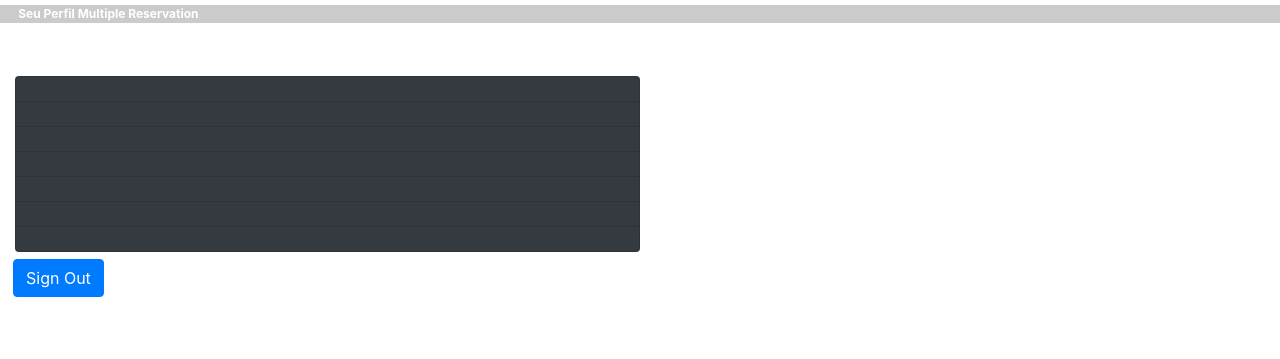
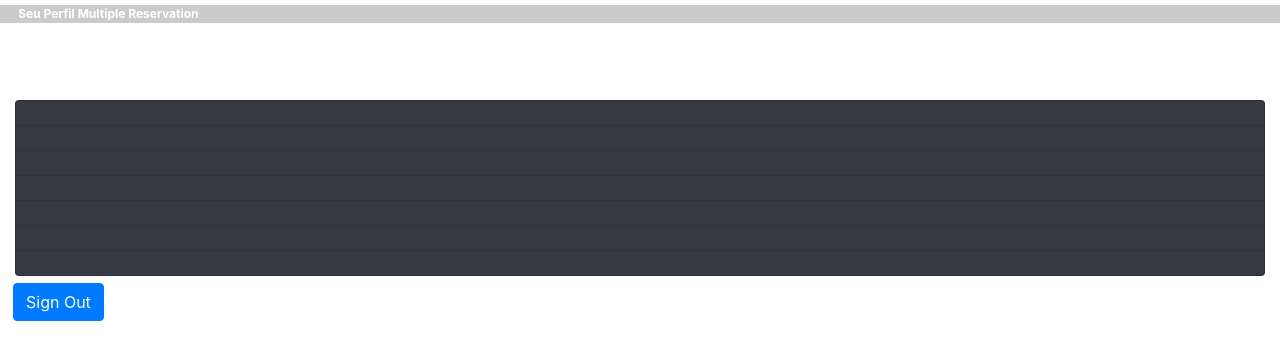
Before and after one commit to gleilsonalves/multiple-reservation-project, a plain HTML site: page html/showTur.html in a window 1280 px wide. Shown: the part 75-434 px from the top of the page. Drawn offline with nearby package versions, Linux system fonts and the light colour scheme; no server answers.

Commit message:
Fourth Commit

```diff
--- a/html/showTur.html
+++ b/html/showTur.html
@@ -26,14 +26,18 @@
     </div>
 
     <div class="container-fluid">
+      <img src="" class="img-fluid w-25" id="img" style="margin-left: 1.3rem; margin-bottom: .5rem; border-radius: 50%;">
+    </div>
+
+    <div class="container-fluid">
       <ul class="list-group">
-        <li class="list-group-item w-50 bg-dark dado-perfil" id="nome"></li>
-        <li class="list-group-item w-50 bg-dark dado-perfil" id="email"></li>
-        <li class="list-group-item w-50 bg-dark dado-perfil" id="idade"></li>
-        <li class="list-group-item w-50 bg-dark dado-perfil" id="cpf"></li>
-        <li class="list-group-item w-50 bg-dark dado-perfil" id="pais"></li>
-        <li class="list-group-item w-50 bg-dark dado-perfil" id="estado"></li>
-        <li class="list-group-item w-50 bg-dark dado-perfil" id="cidade"></li>
+        <li class="list-group-item w-auto bg-dark dado-perfil" id="nome"></li>
+        <li class="list-group-item w-auto bg-dark dado-perfil" id="email"></li>
+        <li class="list-group-item w-auto bg-dark dado-perfil" id="idade"></li>
+        <li class="list-group-item w-auto bg-dark dado-perfil" id="cpf"></li>
+        <li class="list-group-item w-auto bg-dark dado-perfil" id="pais"></li>
+        <li class="list-group-item w-auto bg-dark dado-perfil" id="estado"></li>
+        <li class="list-group-item w-auto bg-dark dado-perfil" id="cidade"></li>
       </ul>
     </div>
 
--- a/js/dados perfil/showTur.js
+++ b/js/dados perfil/showTur.js
@@ -6,14 +6,22 @@ var cpf = document.getElementById('cpf');
 var pais = document.getElementById('pais');
 var estado = document.getElementById('estado');
 var cidade = document.getElementById('cidade');
+var imagem = document.getElementById('img');
 
 firebase.auth().onAuthStateChanged(function(user){
     if (user) {
         console.log('usuario logado');
-        console.log(user.uid);
+        var img;
+
+        firebase.database().ref('users/' + user.uid).on('value', function(snapshot){
+            img = snapshot.val().imagem;
+            console.log(img);
+        });
+
+
         firebase.database().ref('users/' + user.uid).on('value', function(snapshot){
             nome.innerHTML = 'USUÁRIO: ' + snapshot.val().nome;
-            idade.innerHTML = 'IDADE: ' + snapshot.val().idade;
+            idade.innerHTML = 'IDADE: ' + snapshot.val().idade + ' anos';
             cpf.innerHTML = 'CPF: ' + snapshot.val().cpf;
             pais.innerHTML = 'PAÍS: ' + snapshot.val().pais;
             estado.innerHTML = 'ESTADO: ' + snapshot.val().estado;
```
